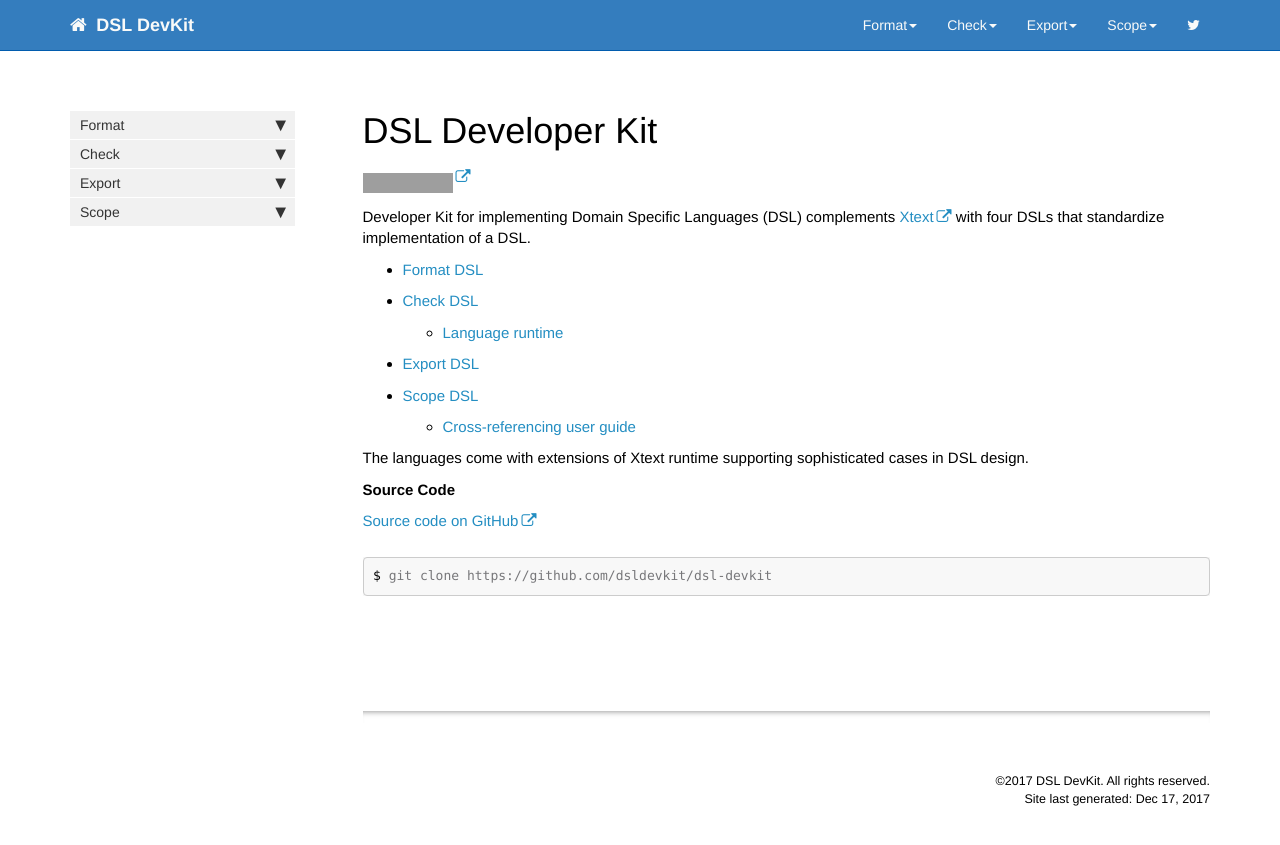
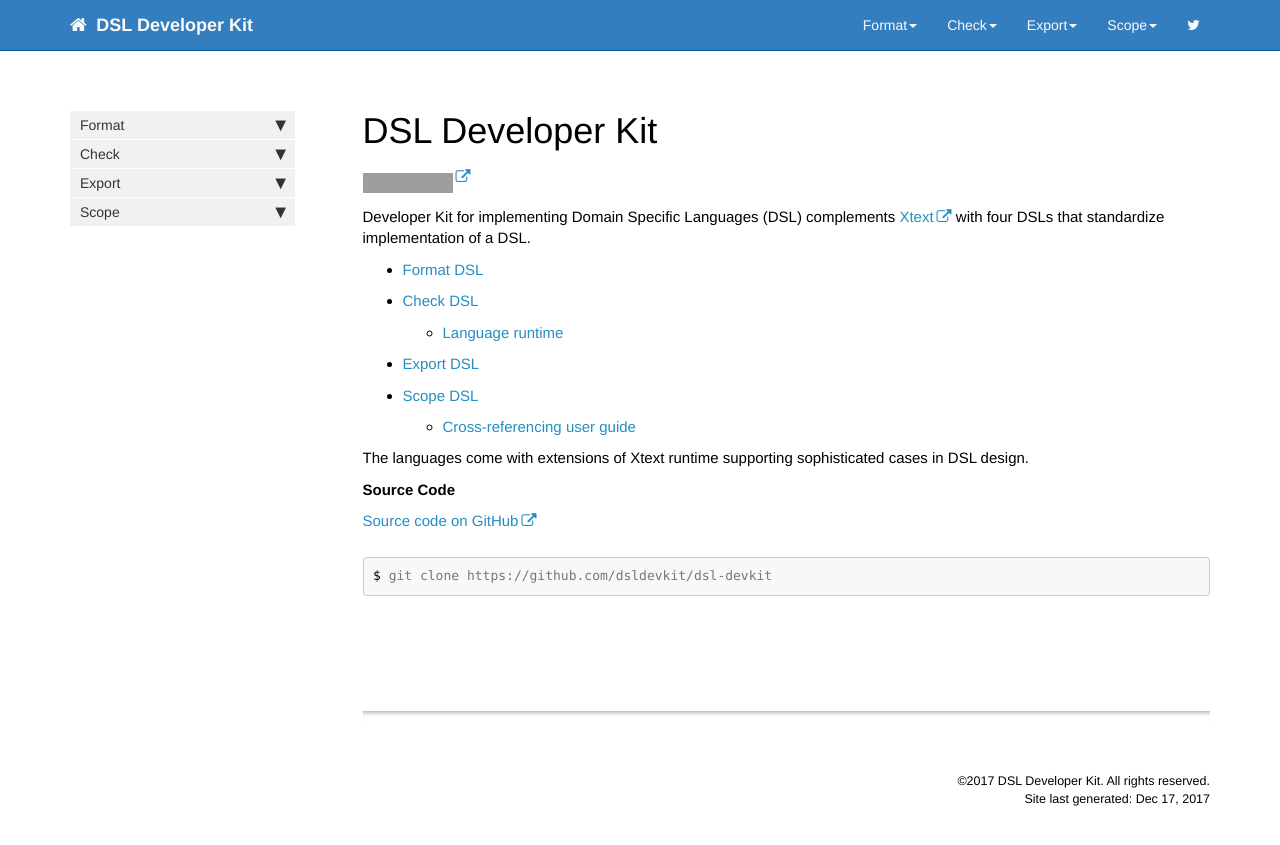
Before and after one commit to dsldevkit/dsldevkit.github.io, a Jekyll site: the page built from index.md, in a window 1280 px wide. Shown: the top 845 px of the page. Built offline with Jekyll 4.4.1, drawn with Linux system fonts in a browser that asks for light colours; nearby versions of some CDN libraries; comment, search, counter and statistics services are not loaded; grey boxes are pictures that could not be loaded.

Commit message:
update title

```diff
--- a/_config.yml
+++ b/_config.yml
@@ -2,13 +2,13 @@
 output: web
 # this property is useful for conditional filtering of content that is separate from the PDF.
 
-topnav_title: DSL DevKit
+topnav_title: DSL Developer Kit
 # this appears on the top navigation bar next to the home button
 
-site_title: DSL DevKit
+site_title: DDK
 # this appears in the html browser tab for the site title (seen mostly by search engines, not users)
 
-company_name: DSL DevKit
+company_name: DSL Developer Kit
 # this appears in the footer
 
 twitter_username: dsldevkit
@@ -30,7 +30,7 @@ exclude:
   - .gitignore
 # these are the files and directories that jekyll will exclude from the build
 
-feedback_subject_line: DSL DevKit
+feedback_subject_line: DSL Developer Kit
 
 # feedback_email: dsldevkit@gmail.com
 # used as a contact email for the Feedback link in the top navigation bar
```
